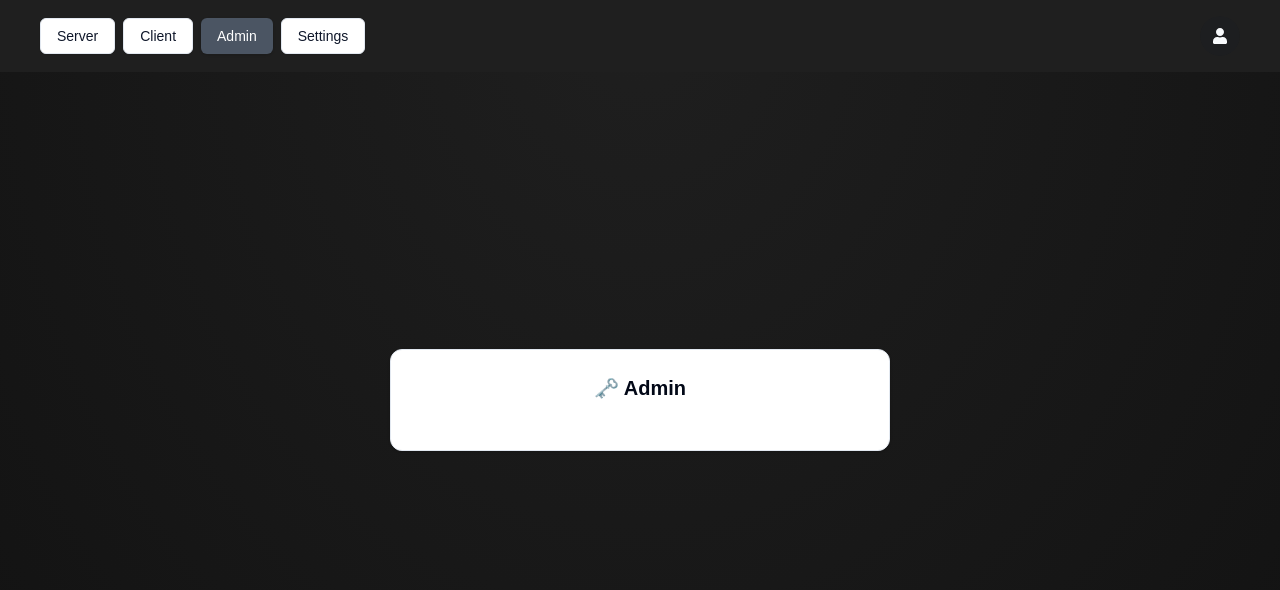
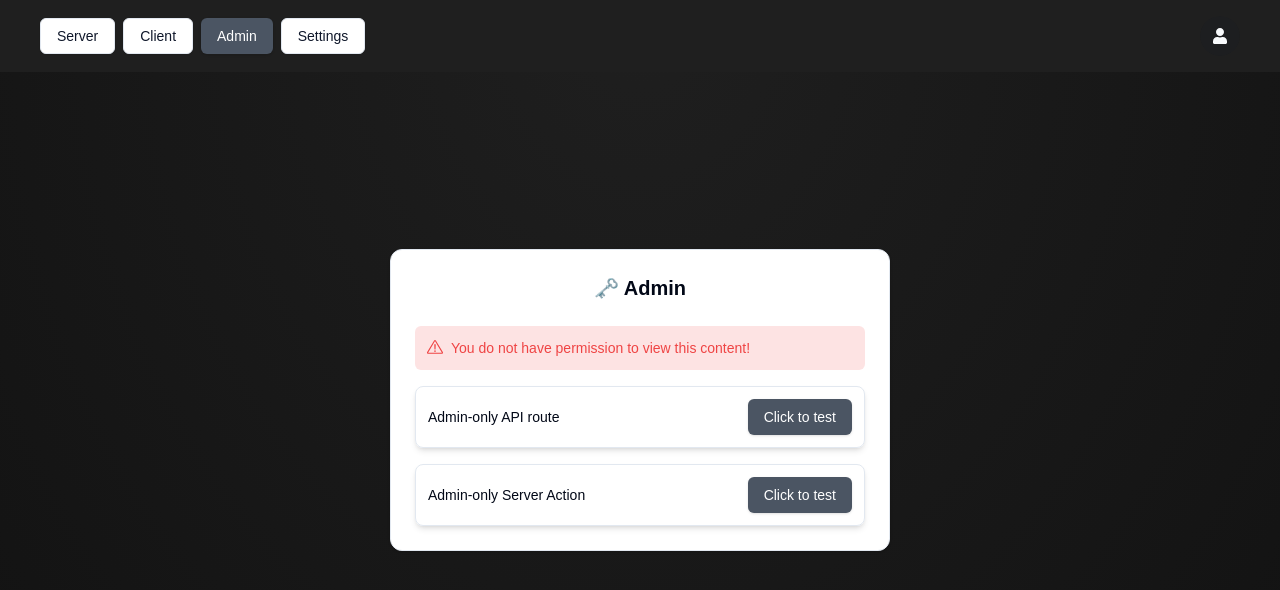
Before and after one commit to Navishh/auth-next, a Next.js app: page /admin in a window 1280 px wide. Shown: the top 590 px of the page. Built offline with nearby package versions, Linux system fonts and the light colour scheme; no server answers.

Commit message:
update: setup role based access to admin dashboard

```diff
--- a/app/(protected)/admin/page.tsx
+++ b/app/(protected)/admin/page.tsx
@@ -1,9 +1,23 @@
 "use client";
 
+import { RoleGate } from "@/components/auth/role-gate";
+import { FormSuccess } from "@/components/form-success";
+import { Button } from "@/components/ui/button";
 import { Card, CardContent, CardHeader } from "@/components/ui/card";
 import { useCurrentRole } from "@/hooks/use-current-role";
+import { UserRole } from "@prisma/client";
+import { toast } from "sonner";
+const AdminPage = () => {
+  const onApiRouteClick = () => {
+    fetch("/api/admin").then((response) => {
+      if (response.ok) {
+        toast.success("Allowed API Route!");
+      } else {
+        toast.error("Forbidden API Route!");
+      }
+    });
+  };
 
-const AdminPage = () => {
   // eslint-disable-next-line @typescript-eslint/no-unused-vars
   const role = useCurrentRole();
   return (
@@ -11,7 +25,19 @@
       <CardHeader>
         <p className=" text-xl font-semibold text-center">🗝️ Admin</p>
       </CardHeader>
-      <CardContent className="space-y-4"></CardContent>
+      <CardContent className="space-y-4">
+        <RoleGate allowedRole={UserRole.ADMIN}>
+          <FormSuccess message="You are allowed to see this content!" />
+        </RoleGate>
+        <div className="flex flex-row items-center justify-between rounded-lg border p-3 shadow-md">
+          <p className="text-sm font-medium">Admin-only API route</p>
+          <Button onClick={onApiRouteClick}>Click to test</Button>
+        </div>
+        <div className="flex flex-row items-center justify-between rounded-lg border p-3 shadow-md">
+          <p className="text-sm font-medium">Admin-only Server Action</p>
+          <Button>Click to test</Button>
+        </div>
+      </CardContent>
     </Card>
   );
 };
--- /dev/null
+++ b/app/api/admin/route.ts
@@ -0,0 +1,12 @@
+import { currentRole } from "@/lib/auth";
+import { UserRole } from "@prisma/client";
+import { NextResponse } from "next/server";
+
+export async function GET() {
+  const role = await currentRole();
+
+  if (role === UserRole.ADMIN) {
+    return new NextResponse(null, { status: 200 });
+  }
+  return new NextResponse(null, { status: 403 });
+}
--- a/app/layout.tsx
+++ b/app/layout.tsx
@@ -1,4 +1,5 @@
 import { auth } from "@/auth";
+import { Toaster } from "@/components/ui/sonner";
 import type { Metadata } from "next";
 import { SessionProvider } from "next-auth/react";
 import localFont from "next/font/local";
@@ -32,6 +33,7 @@
         <body
           className={`${geistSans.variable} ${geistMono.variable} antialiased`}
         >
+          <Toaster />
           {children}
         </body>
       </html>
--- /dev/null
+++ b/components/ui/sonner.tsx
@@ -0,0 +1,31 @@
+"use client"
+
+import { useTheme } from "next-themes"
+import { Toaster as Sonner } from "sonner"
+
+type ToasterProps = React.ComponentProps<typeof Sonner>
+
+const Toaster = ({ ...props }: ToasterProps) => {
+  const { theme = "system" } = useTheme()
+
+  return (
+    <Sonner
+      theme={theme as ToasterProps["theme"]}
+      className="toaster group"
+      toastOptions={{
+        classNames: {
+          toast:
+            "group toast group-[.toaster]:bg-background group-[.toaster]:text-foreground group-[.toaster]:border-border group-[.toaster]:shadow-lg",
+          description: "group-[.toast]:text-muted-foreground",
+          actionButton:
+            "group-[.toast]:bg-primary group-[.toast]:text-primary-foreground",
+          cancelButton:
+            "group-[.toast]:bg-muted group-[.toast]:text-muted-foreground",
+        },
+      }}
+      {...props}
+    />
+  )
+}
+
+export { Toaster }
--- a/package.json
+++ b/package.json
@@ -23,6 +23,7 @@
     "lucide-react": "^0.452.0",
     "next": "14.2.15",
     "next-auth": "^5.0.0-beta.25",
+    "next-themes": "^0.4.3",
     "react": "^18",
     "react-dom": "^18",
     "react-hook-form": "^7.53.1",
@@ -30,6 +31,7 @@
     "react-spinners": "^0.14.1",
     "resend": "^4.0.1-alpha.0",
     "shadcn-ui": "^0.9.3",
+    "sonner": "^1.7.0",
     "tailwind-merge": "^2.5.4",
     "tailwindcss-animate": "^1.0.7",
     "uuid": "^11.0.2",
```
Also changed, not shown: 1 other file (tests, documents, lock files or other folders).
